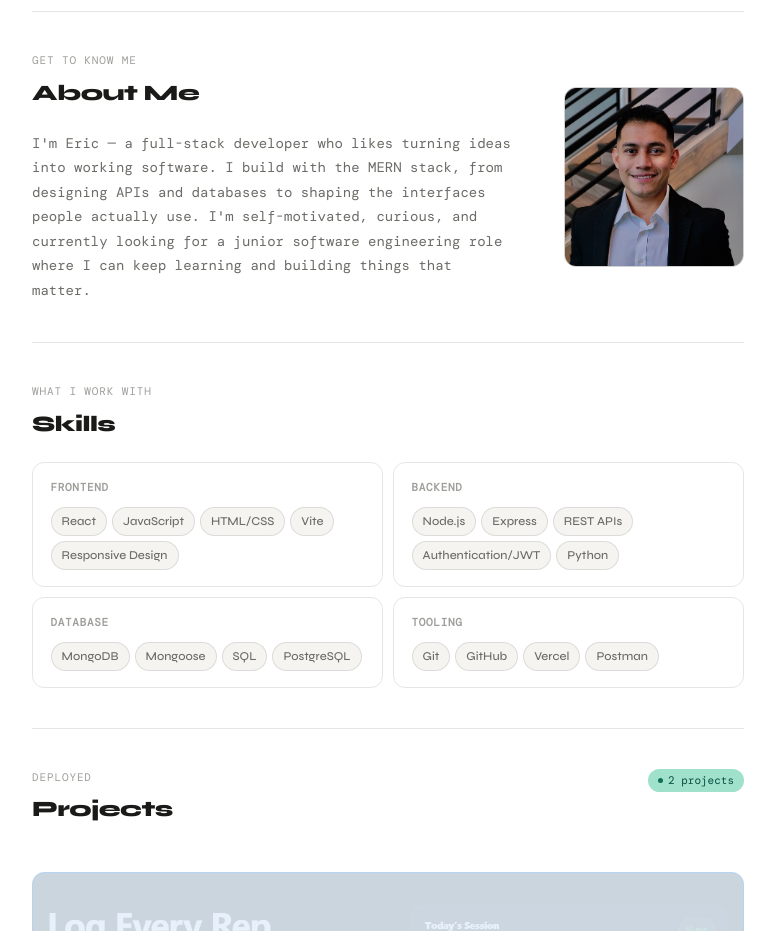
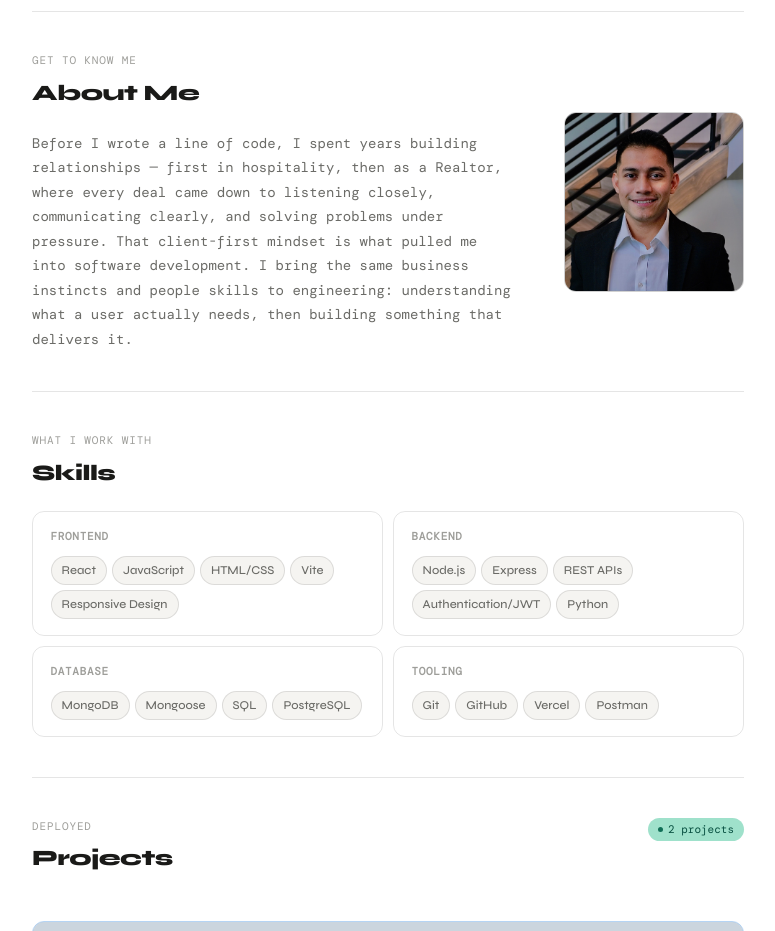
Before and after one commit to EricMerida/Portfolio, a React (Vite) app: page / in a window 1280 px wide. Shown: the part 1100-2031 px from the top of the page, without its empty margins (252-1027 px from the left). Built offline with nearby package versions, Linux system fonts and the light colour scheme; the HTML template or start-up script is replaced by a standard one; a web font is replaced by a local one.

Commit message:
Revise About Me section with new personal narrative
Updated bio section to reflect background in hospitality and real estate, emphasizing client-first mindset in software development.

```diff
--- a/src/components/About.jsx
+++ b/src/components/About.jsx
@@ -15,12 +15,13 @@ export default function About() {
           <h2 className="section-title">About Me</h2>
 
           <p className={styles.bio}>
-            I'm Eric — a full-stack developer who likes turning ideas into
-            working software. I build with the MERN stack, from designing
-            APIs and databases to shaping the interfaces people actually use.
-            I'm self-motivated, curious, and currently looking for a junior
-            software engineering role where I can keep learning and building
-            things that matter.
+            Before I wrote a line of code, I spent years building relationships —
+            first in hospitality, then as a Realtor, where every deal came down
+            to listening closely, communicating clearly, and solving problems
+            under pressure. That client-first mindset is what pulled me into
+            software development. I bring the same business instincts and
+            people skills to engineering: understanding what a user actually
+            needs, then building something that delivers it.
           </p>
         </div>
 
```
